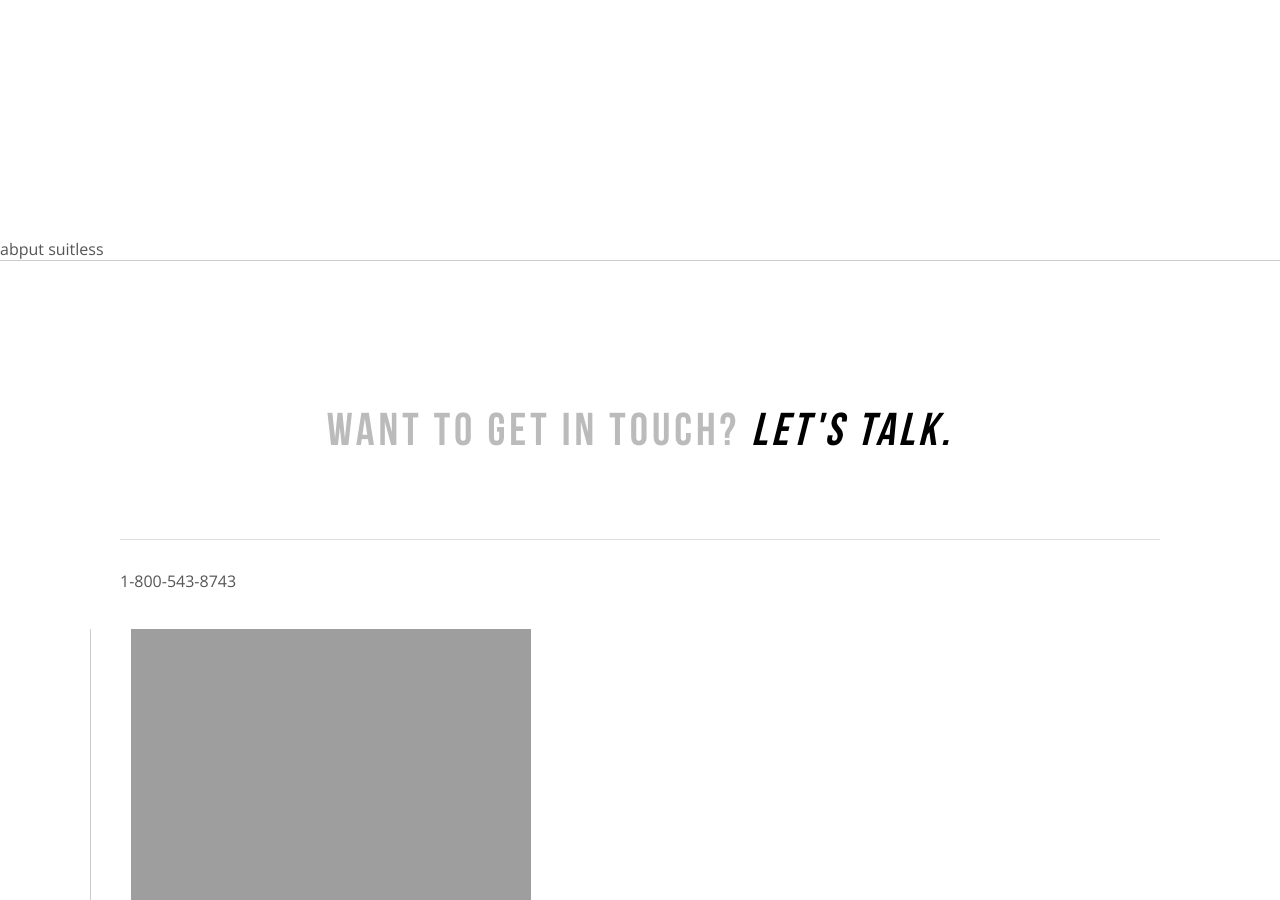
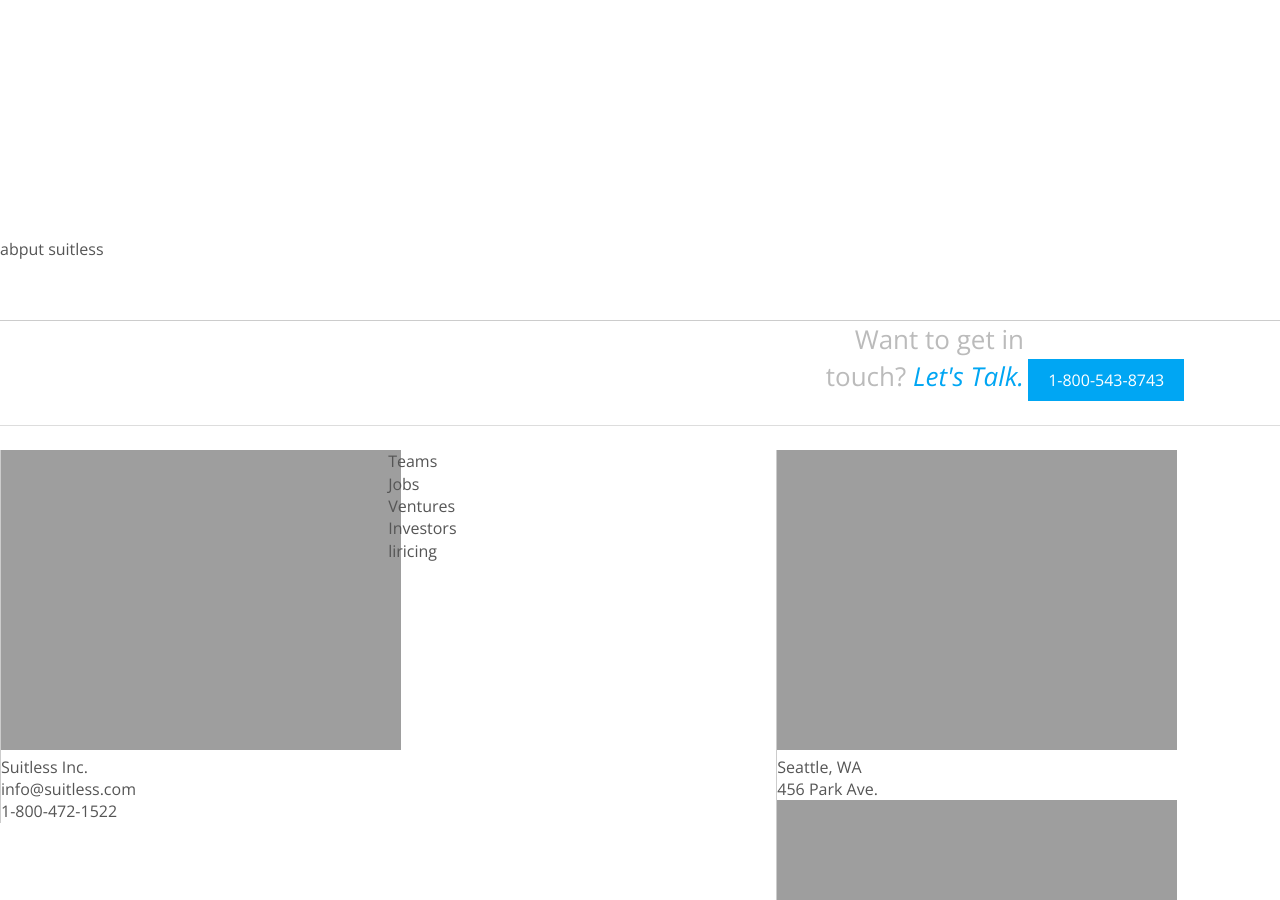
Before and after one commit to flanban/redolent-octo-kumquat, a Jekyll site: the page built from pricing/index.html, in a window 1280 px wide and 900 px high, scrolled down 626 px. Built offline with Jekyll 4.4.1, drawn with Linux system fonts in a browser that asks for light colours; some of the changed text lies outside the part shown.

Commit message:
layout home page, wip

```diff
--- a/_includes/footer.html
+++ b/_includes/footer.html
@@ -3,26 +3,26 @@
 <footer class="bg-white clearfix100-">
 
   <div id="contact" class="clearfix">
-    <h2 class="text-center small-header">Want to get in touch?<span> Let's Talk.</span></h2>
+    <h2 class="">Want to get in </br>touch?<span> Let's Talk.</span></h2>
     <p>1-800-543-8743</p>
   </div>
 
-  <div class="">
+  <div class="footer-info">
     <img src="http://flanban.github.io/redolent-octo-kumquat/images/logo-suitless-small.png" />
     <h4>Suitless Inc.</h4>
     <p>info@suitless.com</p>
     <p>1-800-472-1522</p>
   </div>
 
-  <div class="">
-    <p>Human Resources</p>
-    <p>Tax</p>
-    <p>Law</p>
-    <p>About</p>
-    <p>Pricing</p>
-  </div>
+  <ul class="footer-links">
+    <li>Teams</lili>
+    <li>Jobs</li>
+    <li>Ventures</li>
+    <li>Investors</li>
+    <li>liricing</li>
+  </ul>
 
-  <div>
+  <div class="footer-maps">
     <img src="http://flanban.github.io/redolent-octo-kumquat/images/map-seattle.png" />
     <p>Seattle, WA</p>
     <p>456 Park Ave.</p>
--- a/_includes/header.html
+++ b/_includes/header.html
@@ -11,7 +11,7 @@
       <li><a href="{{ site.baseurl }}/about/">Law</a></li>
       <li><a href="{{ site.baseurl }}/about/">About</a></li>
       <li><a href="{{ site.baseurl }}/services/">Law</a></li>
-      <li><a class="strikethru" href="{{ site.baseurl }}/pricing/">Pricing</a></li>
+      <li><a class="" href="{{ site.baseurl }}/pricing/">Pricing</a></li>
     </ul>
   </nav>
 </header>
--- a/_sass/_footer.scss
+++ b/_sass/_footer.scss
@@ -1,105 +1,49 @@
+body > footer {
+  z-index:100;
+  border-top:1px solid rgba(0,0,0,.2);
+  font-weight:300;
+  background:#fff;
+  position:relative;
+
+  > * {
+    display:inline-block;
+    vertical-align:top;
+  }
+
   #contact {
-  background-color:#fff;
-  //color:#fff;
-  position:relative;
-  padding:30px;
-  //margin-bottom:30px;
-  //border:20px white solid;
-  //border-bottom:60px white solid;
+    border-bottom:1px solid #ddd;
     z-index:20;
+    padding-bottom:24px;
+    margin-bottom:24px;
+    width: 100%;
     h2 {
-    border-bottom:1px solid #ddd;
-    padding-bottom:54px;
-    margin-bottom:24px;
-    margin-top: 32px;
-    font-size:46px;
+      width:80%;
+      font-size:26px;
       color:#bbb;
+      text-align:right;
+      display:inline-block;
       span {
-      color:initial;
+        color:#00a6f3;
       }
     }
-  .big-phone {
-    font-size:48px;
-    font-style:italic;
-    font-weight:200;
-    margin-bottom:0;
-  }
-  .headline-1 {
-    color:#DDD;
-  }
-  .contact-text {
-   width:40%;
-   float:left;
-   line-height:2.2;
-   padding: 60px 50px;
-   h3 {
-     max-width: 310px;
-     line-height:initial;
-     margin-bottom:1em;
-    font-size:18px;
-   }
     p {
-     span {
-       font-weight:600;
-       font-style:italic;
-       color:#333;
-     }
+      display:inline-block;
+      background:#00a6f3;
+      padding:10px 20px;
+      color:#fff;
+      text-align:center;
     }
   }
 
-  .contact-box {
-    width:60%;
-    float:left;
-    background:#474747;
-    form {
-      padding:15px 25px;
-      input,textarea {
-        //margin:5px;
-        padding: 10px;
-        border: 12px solid #474747;
-        background-color: #555;
-        font-size:16px;
-        &:focus {
-          outline: 0;
-        }
-      }
-      input {
-        border-left:none;
-        width:45%;
-
-        &.submit {
-          width:100%;
-          border: none;
-          outline: none;
-          height:40px;
-          background:#0597e7;
-          color:#fff;
-          @extend .small-header;
-        }
-      }
-      textarea {
-        border-right:none;
-        width:55%;
-        line-height:1.6;
-        font-style:italic;
+  .footer-info, .footer-links {
+    width:30%;
   }
 
+  .footer-maps {
+    width:38%;
   }
-  }
-}
-body > footer {
-  z-index:20;
-  position:relative;
-  z-index:100;
-  margin:auto;
-  padding:60px 90px;
-  border-top:1px solid rgba(0,0,0,.2);
-  line-height:2.2;
-  min-height: 800px;
-  font-weight:300;
 
   > div {
-    padding:0 40px 0 40px;
     border-left:1px solid rgba(0,0,0,.2);
     &:first-child {
       border:none;
--- a/_sass/_home.scss
+++ b/_sass/_home.scss
@@ -1,23 +1,27 @@
 
-body {
+body { // need to namespace this
   position:relative;
   top:96%;
+  > section {
+    background:#fff;
+    width:100%;
+    padding-bottom:60px;
+  }
 }
 
 
 .home-1 {
-  height:96vh;
-  width:100%;
+  height:96%;
+  position:fixed;
+  top:0;
+  left:0;
   will-change: opacity;
   background-image:url('http://flanban.github.io/redolent-octo-kumquat/images/home-1.jpg');
   background-size: cover;
   background-position: center;
   background-repeat: no-repeat;
-  position:fixed;
-  top:0;
-  left:0;
 
-  .down-button-home {
+  .down-button {
     position:absolute;
     bottom:0;
     width: 20%;
@@ -26,22 +30,17 @@
     opacity:.7;
     cursor:pointer;
     display:block;
+    -webkit-transition: opacity 300ms;
+    -moz-transition: opacity 300ms;
+    transition: opacity 300ms;
     &:hover {
       opacity:1;
     }
-    -webkit-transition: opacity 300ms;
-    -moz-transition: opacity 300ms;
-    transition: opacity 300ms;
   }
 }
 .home-2 {
-  background:#fff;
-  position:relative;
   min-height:230px;
- // top:96%;
-  @media (max-width: 640px) {
-   // height:auto;
-  }
+
   > div {
     display:inline-block;
     vertical-align: middle;
@@ -64,29 +63,16 @@
   }
 }
 .home-3 {
-  width:100%;
-  background:#fff;
-  @media (max-width: 640px) {
-
-  }
   > div {
     display:inline-block;
     width:49%;
     vertical-align: middle;
     padding: 60px 110px 110px 110px;
-
-  }
-  .left {
-  }
-  .right {
   }
 }
 
-
-
 .home-4 {
-  background:#fff;
-  h4 {
+  > h4 {
     text-align:center;
   }
   ul {
@@ -94,9 +80,22 @@
       display:inline-block;
     }
   }
-
+  > img {
+    display:inline-block;
+  }
+  > div {
+    > div {
+      display:inline-block;
+      width:49%;
+      padding:120px;
+    }
+    > img {
+      width:49%;
+    }
+  }
 }
 .home-5 {
+  text-align:center;
 }
 .home-6 {
 }
```
Also changed, not shown: index.html (+9 -3 lines), images/down-button-home.png, 1 other file. Lines whose indentation alone changed are shown as unchanged.
